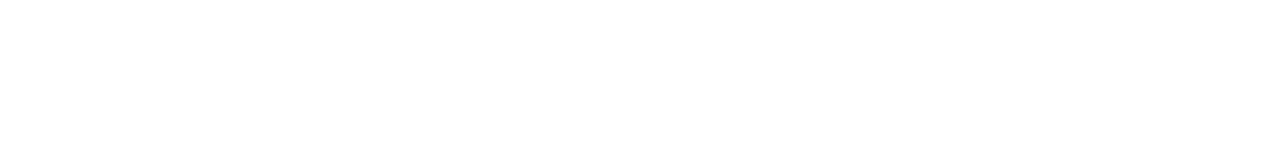
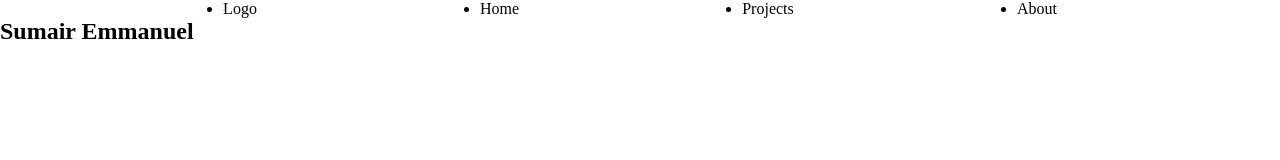
Before and after one commit to sumairq/Sumair-Emmanuel, a plain HTML site: page index.html in a window 1280 px wide. Drawn offline with Linux system fonts and the light colour scheme.

Commit message:
added navbar

```diff
--- a/css/style.css
+++ b/css/style.css
@@ -0,0 +1,11 @@
+* {
+    margin: 0;
+    padding: 0;
+}
+
+.navlinks {
+    display: flex;
+    align-items: center;
+    justify-content: space-evenly;
+
+}
--- a/index.html
+++ b/index.html
@@ -4,9 +4,31 @@
     <meta http-equiv="X-UA-Compatible" content="IE=edge">
     <meta name="viewport" content="width=device-width, initial-scale=1.0">
     <link rel="stylesheet" href="css/style.css">
-  <title>Document</title>
+  <title>Portfolio</title>
 </head>
 <body>
+
+<div>
+  <nav id="navbar">
+      <ul class="navlinks">
+        <li>Logo</li>
+        <li>Home</li>
+        <li>Projects</li>
+        <li>About</li>
+      </ul>
+  </nav>
+  <section id="welcome-section">
+     <h1>Sumair Emmanuel</h1>
+  </section>
+
+  <section id="projects">
+    <div class="project-tile">
+
+    </div>
+  </section>
+</div>
+
+
 
   <script src="https://cdn.freecodecamp.org/testable-projects-fcc/v1/bundle.js"></script>
   <script  src="js/index.js"></script>
```
